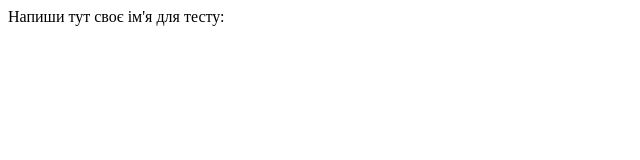
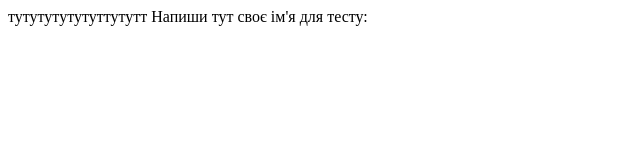
Before and after one commit to TheDoubleRainbow/hackaton, a plain HTML site: page index.html in a window 1280 px wide. Shown: the whole page, without its empty margins (0-640 px from the left). Drawn offline with Linux system fonts and the light colour scheme.

Commit message:
тест
дописав строчку

```diff
--- a/index.html
+++ b/index.html
@@ -5,6 +5,7 @@
     <title>Тест</title>
 </head>
 <body>
+тутутутутутуттутутт
 Напиши тут своє ім'я для тесту:
 </body>
 </html>
```
